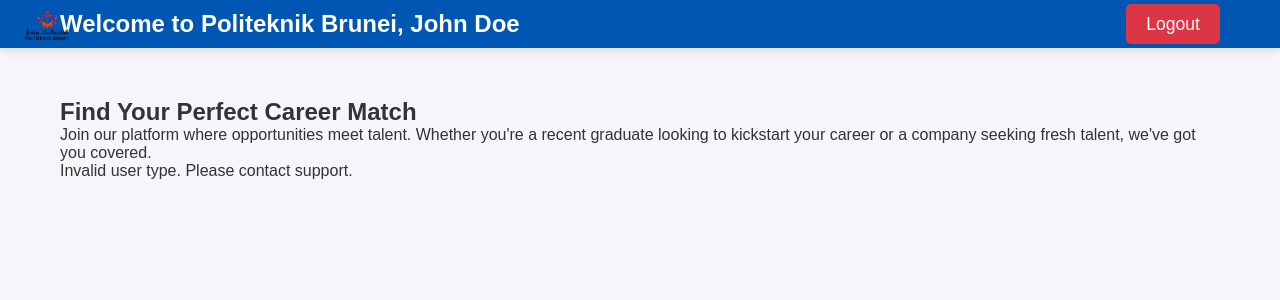
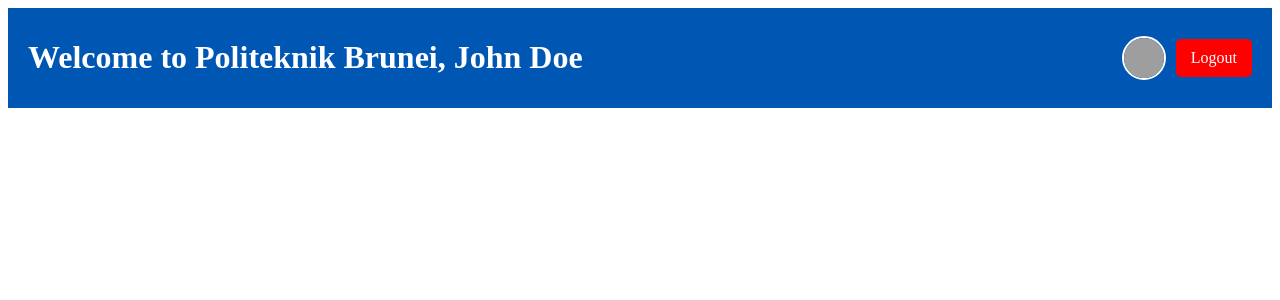
Before and after one commit to zzuhriii/FYPGroup10, a PHP site: page /main/dashboard.php in a window 1280 px wide. Shown: the top 300 px of the page. Run offline with PHP 8.4, Linux system fonts and the light colour scheme; a user stored in the database is signed in; data comes from the database, SQL or seed files in the repository; grey boxes are pictures that could not be loaded.

Commit message:
ADDED PFP BESIDE LOGOUT BUTTON, tried fixing uploading system, etc

```diff
--- a/Website/css/dashboard.css
+++ b/Website/css/dashboard.css
@@ -1,152 +1,34 @@
-/* Reset styles */
-* {
-    margin: 0;
-    padding: 0;
-    box-sizing: border-box;
+.header-content {
+    display: flex;
+    justify-content: space-between;
+    align-items: center;
+    padding: 10px 20px;
+    background-color: #0056b3;
+    color: white;
 }
 
-body {
-    font-family: 'Poppins', sans-serif;
-    background-color: #f4f6f9;
-    color: #333;
-    padding: 0;
-    margin: 0;
+.profile-logout-container {
+    display: flex;
+    align-items: center;
 }
 
-/* Header styles */
-header {
-    background-color: #0056b3;
-    color: white;
-    padding: 10px 0;
-    text-align: center;
-    box-shadow: 0px 4px 8px rgba(0, 0, 0, 0.1);
-}
-
-.header-content {
-    display: flex;
-    align-items: center;
-    justify-content: space-between;
-    max-width: 1200px;
-    margin: 0 auto;
-    padding: 0 20px;
-}
-
-.top-left-image {
-    height: 40px;
-    position: absolute;
-    left: 20px;
-    top: 5px;
-}
-
-h1 {
-    flex-grow: 1;
-    font-size: 1.5em;
-    text-align: center;
-}
-
-nav a {
-    color: white;
-    text-decoration: none;
-    font-size: 1.1em;
-    margin-left: 20px;
-    font-weight: 500;
-    transition: color 0.3s;
-}
-
-nav a:hover {
-    color: #ffd700;
+.profile-pic {
+    width: 50px; /* Updated size from step 5 */
+    height: 50px; /* Updated size from step 5 */
+    border-radius: 50%; /* Makes it round */
+    object-fit: cover; /* Ensures the image fills the space properly */
+    border: 2px solid white;
+    margin-right: 10px;
 }
 
 .logout-btn {
-    padding: 10px 20px;
-    background-color: #dc3545;
+    background-color: red;
+    color: white;
+    padding: 10px 15px;
+    text-decoration: none;
     border-radius: 5px;
-    color: white;
-    text-decoration: none;
-    transition: background-color 0.3s;
 }
 
 .logout-btn:hover {
-    background-color: #c82333;
+    background-color: darkred;
 }
-
-/* Main content styling */
-main {
-    padding: 50px 20px;
-    max-width: 1200px;
-    margin: 0 auto;
-}
-
-.dashboard-section {
-    background-color: white;
-    padding: 25px;
-    margin-bottom: 30px;
-    border-radius: 10px;
-    box-shadow: 0 4px 12px rgba(0, 0, 0, 0.1);
-    transition: transform 0.3s;
-}
-
-.dashboard-section:hover {
-    transform: translateY(-5px);
-}
-
-.dashboard-section h2 {
-    font-size: 1.8em;
-    margin-bottom: 15px;
-    color: #0056b3;
-}
-
-.dashboard-section p {
-    font-size: 1.1em;
-    margin-bottom: 20px;
-}
-
-.button {
-    display: inline-block;
-    padding: 12px 24px;
-    background-color: #0056b3;
-    color: white;
-    text-decoration: none;
-    border-radius: 6px;
-    font-size: 1.1em;
-    font-weight: 500;
-    transition: background-color 0.3s, transform 0.2s;
-    margin-right: 15px;
-}
-
-.button:hover {
-    background-color: #003d82;
-    transform: scale(1.05);
-}
-
-@media (max-width: 768px) {
-    .header-content {
-        flex-direction: column;
-        text-align: center;
-    }
-
-    h1 {
-        font-size: 1.2em;
-        margin-bottom: 10px;
-    }
-
-    .top-left-image {
-        position: relative;
-        left: auto;
-        top: auto;
-        margin-bottom: 15px;
-    }
-
-    .button {
-        display: block;
-        width: 100%;
-        margin-bottom: 10px;
-        text-align: center;
-    }
-
-    .logout-btn {
-        margin-top: 20px;
-        width: 100%;
-        text-align: center;
-    }
-}
--- a/Website/css/profile.css
+++ b/Website/css/profile.css
@@ -7,7 +7,7 @@
         }
 
         header {
-            background-color: #003d82;
+            background-color: #0056b3;
             color: #fff;
             padding: 20px 0;
             text-align: center;
--- a/Website/main/dashboard.php
+++ b/Website/main/dashboard.php
@@ -32,6 +32,9 @@ $result = $stmt->get_result();
 $user = $result->fetch_assoc();
 
 $user_type = $user['user_type'];
+
+// Fetch profile picture or use default
+$profile_pic = !empty($user['profile_pic']) ? $user['profile_pic'] : "/Website/media/defaultpfp.png";
 ?>
 
 <!DOCTYPE html>
@@ -45,79 +48,52 @@ $user_type = $user['user_type'];
     <link rel="preconnect" href="https://fonts.googleapis.com">
     <link rel="preconnect" href="https://fonts.gstatic.com" crossorigin>
     <link href="https://fonts.googleapis.com/css2?family=Inter:wght@400;500;600;700&display=swap" rel="stylesheet">
+    <style>
+        .header-content {
+            display: flex;
+            justify-content: space-between;
+            align-items: center;
+            padding: 10px 20px;
+            background-color: #0056b3;
+            color: white;
+        }
+
+        .profile-logout-container {
+            display: flex;
+            align-items: center;
+        }
+
+        .profile-pic {
+            width: 40px;
+            height: 40px;
+            border-radius: 50%;
+            object-fit: cover;
+            border: 2px solid white;
+            margin-right: 10px;
+        }
+
+        .logout-btn {
+            background-color: red;
+            color: white;
+            padding: 10px 15px;
+            text-decoration: none;
+            border-radius: 5px;
+        }
+
+        .logout-btn:hover {
+            background-color: darkred;
+        }
+    </style>
 </head>
 <body>
     <header>
         <div class="header-content">
-            <div class="logo-container">
-                <img src="/Website/media/pblogo.png" alt="Politeknik Logo" class="top-left-image">
-                <h1>Welcome to Politeknik Brunei, <?php echo htmlspecialchars($user['name']); ?></h1>
-            </div>
-            <nav>
+            <h1>Welcome to Politeknik Brunei, <?php echo htmlspecialchars(string: $user['name']); ?></h1>
+            <nav class="profile-logout-container">
+                <img src="<?php echo htmlspecialchars(string: $profile_pic); ?>" alt="Profile Picture" class="profile-pic">
                 <a href="/Website/authentication/logout.php" class="logout-btn">Logout</a>
             </nav>
         </div>
     </header>
-
-    <main>
-        <div class="welcome-text">
-            <h2>Find Your Perfect Career Match</h2>
-            <p>Join our platform where opportunities meet talent. Whether you're a recent graduate looking to kickstart your career or a company seeking fresh talent, we've got you covered.</p>
-        </div>
-
-        <?php if ($user_type == 'graduate'): ?>
-            <section class="dashboard-section graduate-dashboard">
-                <h2>Your Graduate Dashboard</h2>
-                <p>Discover job opportunities tailored to your skills and qualifications. Take the first step towards your dream career today!</p>
-                <div class="button-container">
-                    <a href="/Website/jobs/get_jobs.php" class="button staggered-animation">View Available Jobs</a>
-                    <a href="/Website/user_profile/profile.php" class="button staggered-animation">View Your Profile</a>
-                </div>
-            </section>
-        <?php elseif ($user_type == 'company'): ?>
-            <section class="dashboard-section company-dashboard">
-                <h2>Your Company Dashboard</h2>
-                <p>Connect with top talent from Politeknik. Post jobs, review applications, and find the perfect candidates for your team.</p>
-                <div class="button-container">
-                    <a href="/Website/jobs/add_job.php" class="button staggered-animation">Post New Job</a>
-                    <a href="/Website/FindingApplicants.php" class="button staggered-animation">View Applications</a>
-                    <a href="/Website/jobs/manage_jobs.php" class="button staggered-animation">Manage Job Postings</a>
-                </div>
-            </section>
-        <?php elseif ($user_type == 'admin'): ?>
-            <section class="dashboard-section admin-dashboard">
-                <h2>Your Admin Dashboard</h2>
-                <p>Manage the entire platform efficiently. Oversee users, job postings, and applications to ensure everything runs smoothly.</p>
-                <div class="button-container">
-                    <a href="manage_users.php" class="button staggered-animation">Manage Users</a>
-                    <a href="manage_jobs.php" class="button staggered-animation">Manage Job Postings</a>
-                    <a href="view_applications.php" class="button staggered-animation">View Applications</a>
-                </div>
-            </section>
-        <?php else: ?>
-            <p>Invalid user type. Please contact support.</p>
-        <?php endif; ?>
-    </main>
-
-    <script>
-        // Add animations when page loads
-        document.addEventListener('DOMContentLoaded', function() {
-            const sections = document.querySelectorAll('.dashboard-section');
-
-            // Add intersection observer to trigger animations when elements come into view
-            const observer = new IntersectionObserver((entries) => {
-                entries.forEach(entry => {
-                    if (entry.isIntersecting) {
-                        entry.target.style.opacity = "1";
-                        observer.unobserve(entry.target);
-                    }
-                });
-            }, { threshold: 0.1 });
-
-            sections.forEach(section => {
-                observer.observe(section);
-            });
-        });
-    </script>
 </body>
 </html>
```
Also changed, not shown: Website/user_profile/update_profile.php (+34 -16 lines), Website/media/defaultpfp.png (added).
